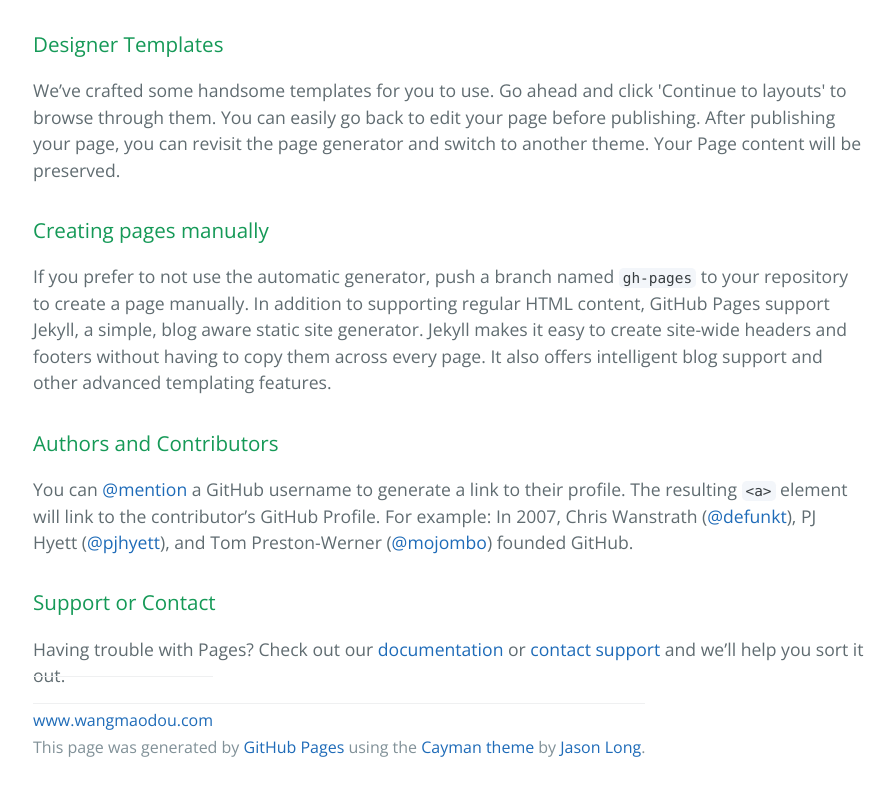
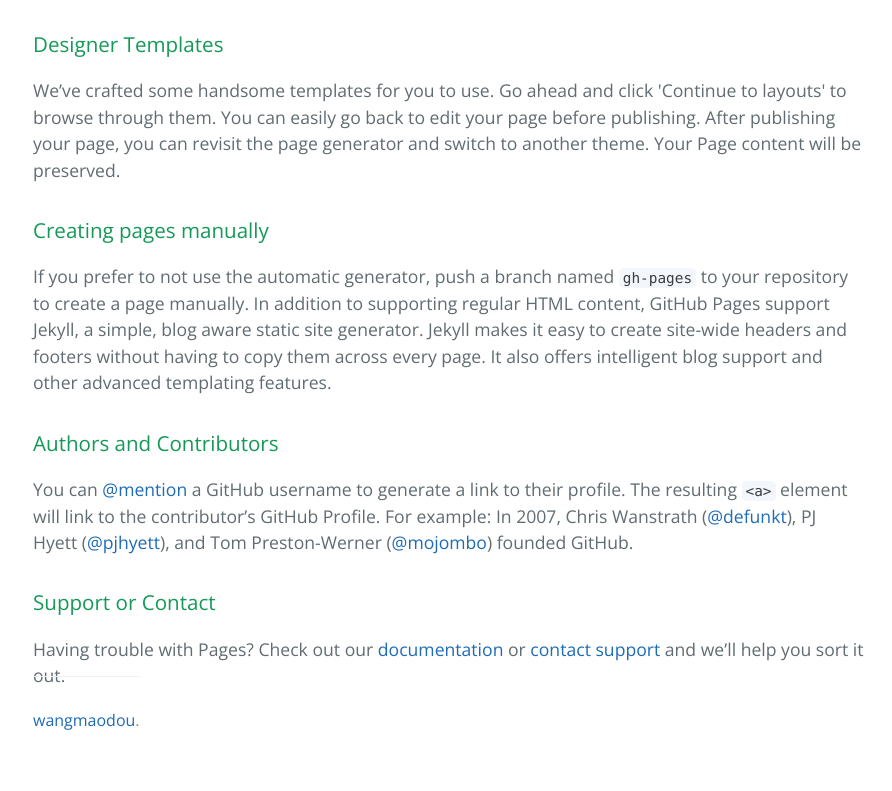
Before and after one commit to wangmaodou/wangmaodou.github.io, a plain HTML site: page index.html in a window 1280 px wide. Shown: the part 506-1297 px from the top of the page, without its empty margins (191-1083 px from the left). After the commit the page ends 1271 px from the top, so only its background shows below. Drawn offline with nearby package versions, Linux system fonts and the light colour scheme.

Commit message:
Update index.html

```diff
--- a/index.html
+++ b/index.html
@@ -42,9 +42,7 @@
 <p>Having trouble with Pages? Check out our <a href="https://help.github.com/pages">documentation</a> or <a href="https://github.com/contact">contact support</a> and we’ll help you sort it out.</p>
 
       <foote.r class="site-footer">
-        <span class="site-footer-credits"><a href="http://www.wangmaodou.com">www.wangmaodou.com</a></span>
-        <br/>
-        <span class="site-footer-credits">This page was generated by <a href="http://www.wangmaodou.com">GitHub Pages</a> using the <a href="https://github.com/jasonlong/cayman-theme">Cayman theme</a> by <a href="https://twitter.com/jasonlong">Jason Long</a>.</span>
+        <span class="site-footer-credits"><a href="http://www.wangmaodou.com">wangmaodou</a>.</span>
       </footer>
 
     </section>
```
